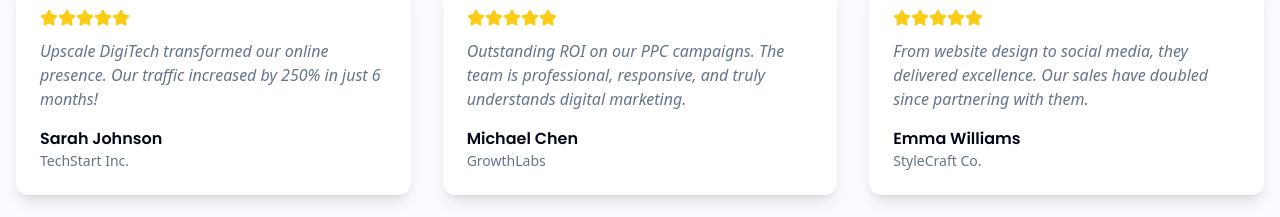
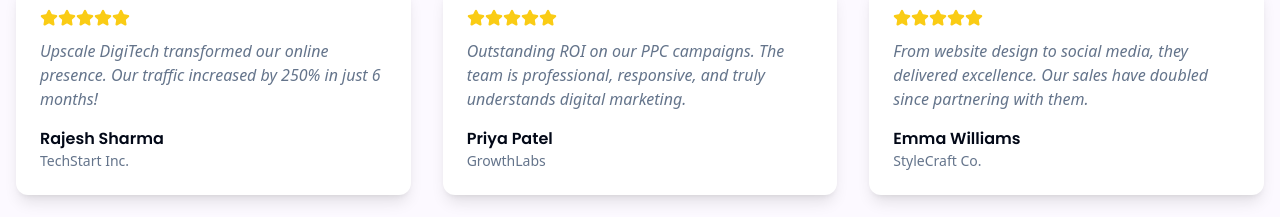
Before and after one commit to afarhan5/upscale-digitech-launchpad, a React (Vite) app: page / in a window 1280 px wide. Shown: the part 2179-2396 px from the top of the page. Built offline with nearby package versions, Linux system fonts and the light colour scheme; the HTML template or start-up script is replaced by a standard one.

Commit message:
Add client success story

```diff
--- a/src/pages/Index.tsx
+++ b/src/pages/Index.tsx
@@ -38,13 +38,13 @@ const Index = () => {
 
   const testimonials = [
     {
-      name: "Sarah Johnson",
+      name: "Rajesh Sharma",
       company: "TechStart Inc.",
       text: "Upscale DigiTech transformed our online presence. Our traffic increased by 250% in just 6 months!",
       rating: 5,
     },
     {
-      name: "Michael Chen",
+      name: "Priya Patel",
       company: "GrowthLabs",
       text: "Outstanding ROI on our PPC campaigns. The team is professional, responsive, and truly understands digital marketing.",
       rating: 5,
```
